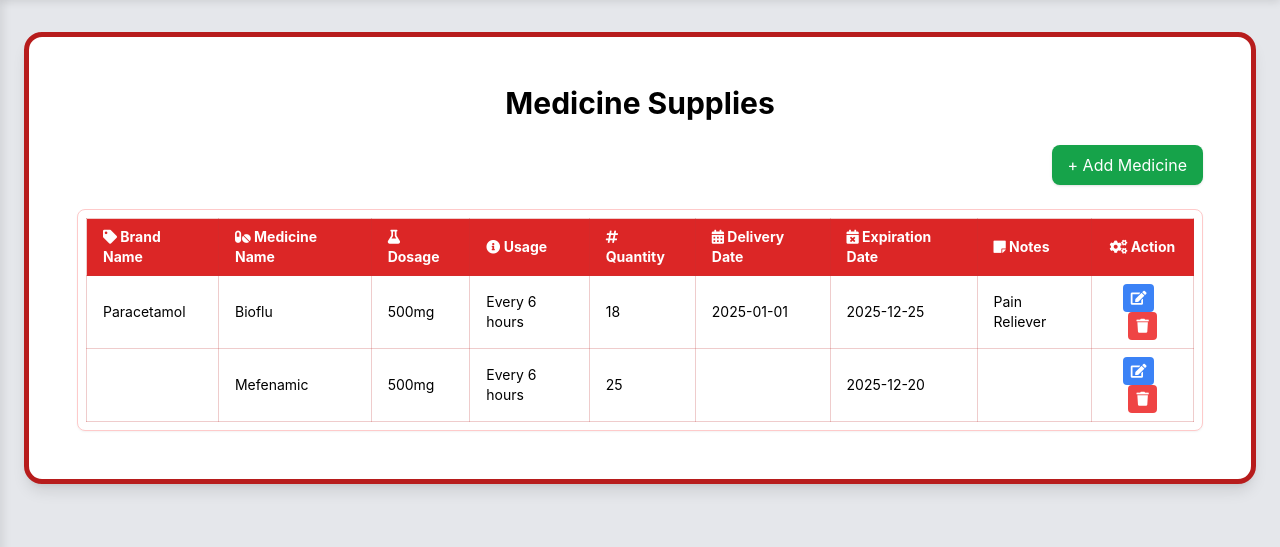
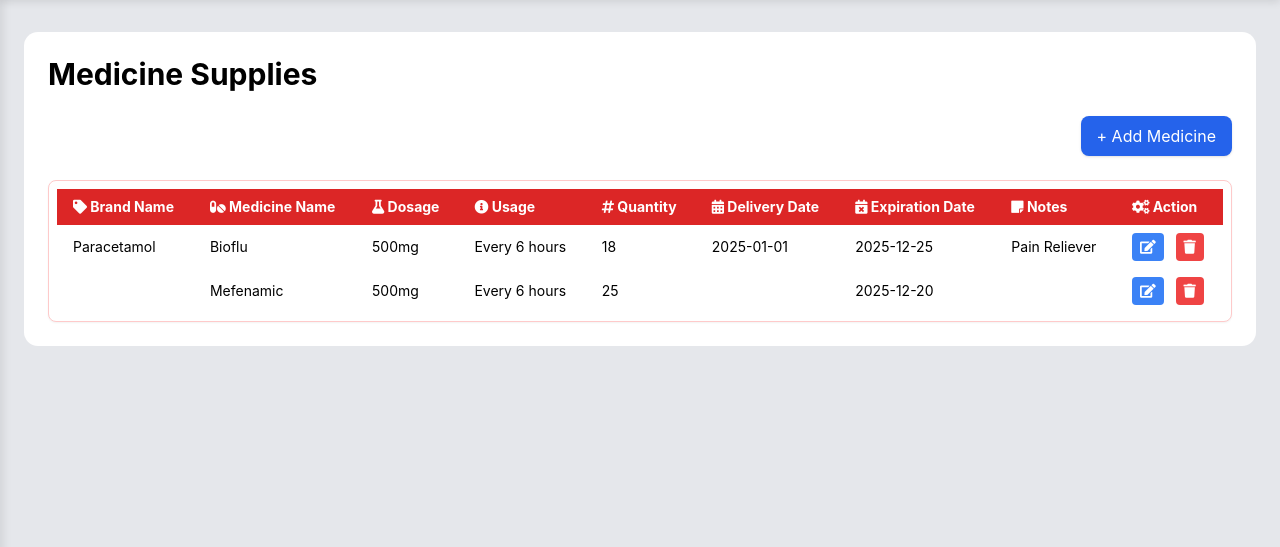
Before and after one commit to Janpaulxl1/CPCSCHMS, a PHP site: page /medication_dashboard.php in a window 1280 px wide. Shown: the part 80-627 px from the top of the page. Run offline with PHP 8.4, Linux system fonts and the light colour scheme; data comes from the database, SQL or seed files in the repository; some libraries are stand-ins or nearby versions.

Commit message:
Refactor medication dashboard styles and buttons

```diff
--- a/medication_dashboard.php
+++ b/medication_dashboard.php
@@ -82,19 +82,6 @@ if ($conn) {
       margin-left: -50vw;
       margin-right: -50vw;
     }
-
-    /* inner rounded card border like the Figma */
-    .inner-card {
-      border: 5px solid #b71c1c;
-      border-radius: 18px;
-      background: #fff;
-    }
-
-    /* subtle table cell border color */
-    .tbl-border td, .tbl-border th {
-      border: 1px solid rgba(191, 54, 54, 0.25);
-    }
-
 
 
     /* keep header profile box border */
@@ -232,16 +219,16 @@ if ($conn) {
   <div class="diag-right hidden lg:block"></div>
 
   <!-- MAIN centered content wrapper -->
-  <main class="relative z-30 max-w-7xl mx-auto px-6 pt-8 pb-16">
+  <main class="relative z-30 w-full px-6 pt-8 pb-16">
 
     <!-- MAIN centered content wrapper -->
     <div class="w-full mx-auto">
-        <div class="inner-card p-6 shadow-lg">
+        <div>
 
           <!-- Inner white area with extra rounded corners like the Figma panel -->
           <div class="bg-white rounded-xl p-6" style="border-radius:14px;">
             <!-- Title -->
-            <div class="text-center mb-6">
+            <div class="text-left mb-6">
               <h1 class="text-3xl font-bold">Medicine Supplies</h1>
             </div>
 
@@ -249,7 +236,7 @@ if ($conn) {
             <div class="flex justify-end items-center mb-6">
               <div>
                 <button onclick="document.getElementById('addModal').classList.remove('hidden')"
-                        class="bg-green-600 text-white px-4 py-2 rounded-lg shadow hover:bg-green-700">
+                        class="bg-blue-600 text-white px-4 py-2 rounded-lg shadow hover:bg-blue-700">
                   + Add Medicine
                 </button>
               </div>
@@ -281,7 +268,7 @@ if ($conn) {
                       <th class="px-4 py-2 text-left"><i class="fas fa-calendar-alt"></i> Delivery Date</th>
                       <th class="px-4 py-2 text-left"><i class="fas fa-calendar-times"></i> Expiration Date</th>
                       <th class="px-4 py-2 text-left"><i class="fas fa-sticky-note"></i> Notes</th>
-                      <th class="px-4 py-2 text-center"><i class="fas fa-cogs"></i> Action</th>
+                      <th class="px-4 py-2 text-left"><i class="fas fa-cogs"></i> Action</th>
                     </tr>
                   </thead>
 
@@ -310,7 +297,7 @@ if ($conn) {
                           <td class="px-4 py-2"><?= htmlspecialchars($row['delivery_date'] ?? '') ?></td>
                           <td class="px-4 py-2 <?= $expiration_class ?>"><?= htmlspecialchars($row['expiration_date']) ?><?php if (strtotime($row['expiration_date']) < time()) echo ' ⚠️ Expired'; ?></td>
                           <td class="px-4 py-2"><?= htmlspecialchars($row['notes'] ?? '') ?></td>
-                          <td class="px-4 py-2 text-center">
+                          <td class="px-4 py-2 text-left">
                             <button
                               data-id="<?= $row['id'] ?>"
                               data-brand="<?= htmlspecialchars($row['brand'] ?? '') ?>"
@@ -335,7 +322,7 @@ if ($conn) {
                       <?php endwhile; ?>
                     <?php else: ?>
                       <tr>
-                        <td colspan="9" class="text-center py-8 text-gray-500">No medication data found.</td>
+                        <td colspan="9" class="text-left py-8 text-gray-500">No medication data found.</td>
                       </tr>
                     <?php endif; ?>
                   </tbody>
@@ -367,7 +354,7 @@ if ($conn) {
         <textarea name="notes" placeholder="Notes" class="w-full border p-2 rounded"></textarea>
         <div class="flex justify-end gap-2">
           <button type="button" onclick="document.getElementById('addModal').classList.add('hidden')" class="px-3 py-2 border rounded">Cancel</button>
-          <button type="submit" class="bg-green-600 text-white px-3 py-2 rounded hover:bg-green-700">Save</button>
+          <button type="submit" class="bg-blue-600 text-white px-3 py-2 rounded hover:bg-blue-700">Save</button>
         </div>
       </form>
     </div>
```
